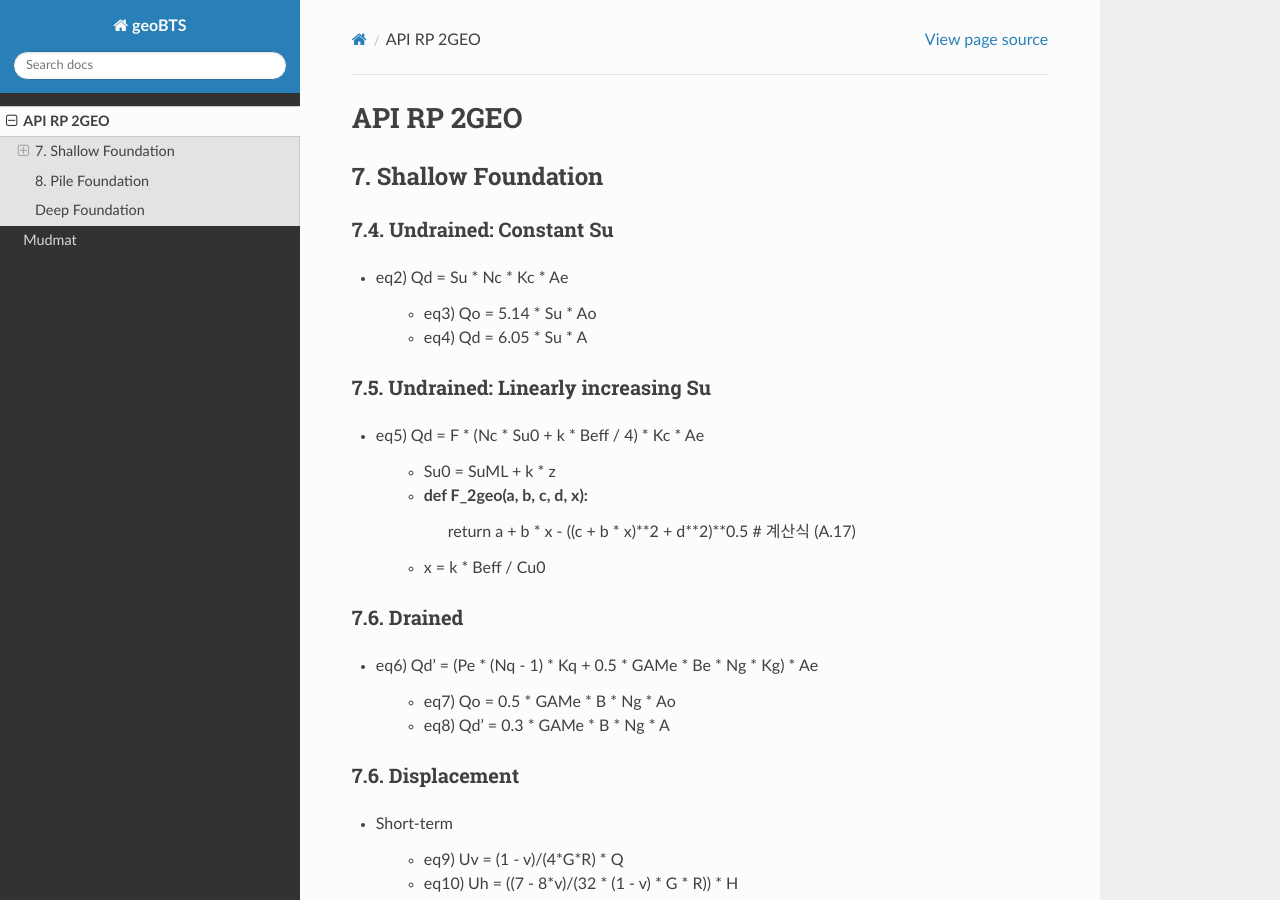
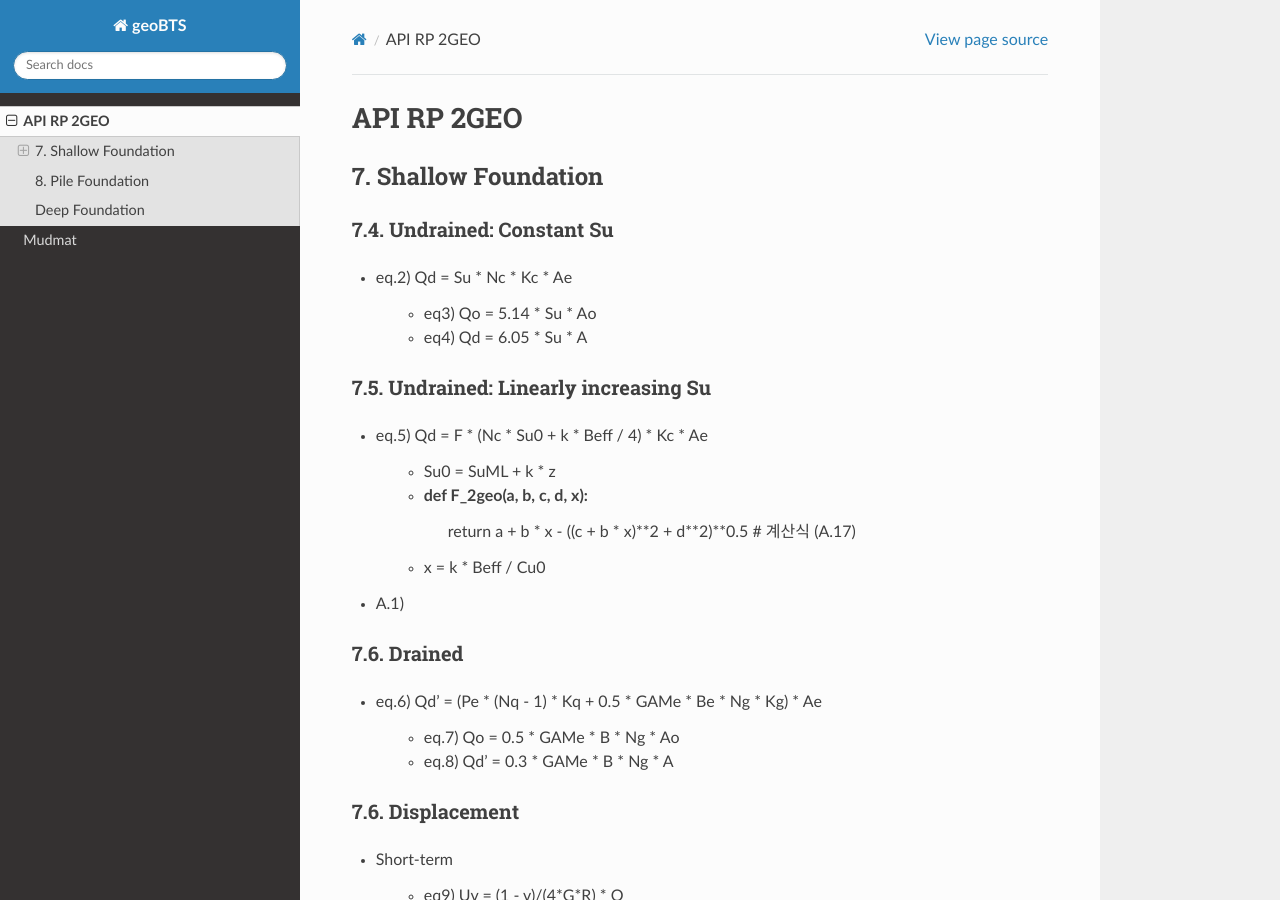
Before and after one commit to jungsohn/geoBTS, a Sphinx documentation site: the page built from docs/source/API_2GEO.rst, in a window 1280 px wide and 900 px high. Built offline with Sphinx 7.4.7 and the Read the Docs theme 3.1.0, drawn with Linux system fonts in a browser that asks for light colours.

Commit message:
Update API_2GEO.rst

```diff
--- a/docs/source/API_2GEO.rst
+++ b/docs/source/API_2GEO.rst
@@ -7,7 +7,7 @@ API RP 2GEO
 7.4. Undrained: Constant Su
 .................
 
-- eq2) Qd = Su * Nc * Kc * Ae
+- eq.2) Qd = Su * Nc * Kc * Ae
 
         - eq3) Qo = 5.14 * Su * Ao
 
@@ -16,7 +16,7 @@ API RP 2GEO
 7.5. Undrained: Linearly increasing Su
 ............................
 
-- eq5) Qd = F * (Nc * Su0 + k * Beff / 4) * Kc * Ae
+- eq.5) Qd = F * (Nc * Su0 + k * Beff / 4) * Kc * Ae
 
         - Su0 = SuML + k * z
 
@@ -25,14 +25,16 @@ API RP 2GEO
 
         - x = k * Beff / Cu0
 
+- A.1)
+
 7.6. Drained
 ............................
 
-- eq6) Qd' = (Pe * (Nq - 1) * Kq + 0.5 * GAMe * Be * Ng * Kg) * Ae
+- eq.6) Qd' = (Pe * (Nq - 1) * Kq + 0.5 * GAMe * Be * Ng * Kg) * Ae
 
-        - eq7) Qo = 0.5 * GAMe * B * Ng * Ao
+        - eq.7) Qo = 0.5 * GAMe * B * Ng * Ao
 
-        - eq8) Qd' = 0.3 * GAMe * B * Ng * A
+        - eq.8) Qd' = 0.3 * GAMe * B * Ng * A
 
 7.6. Displacement
 ............................
```
